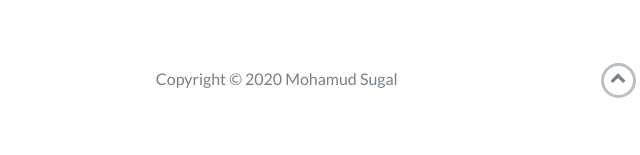
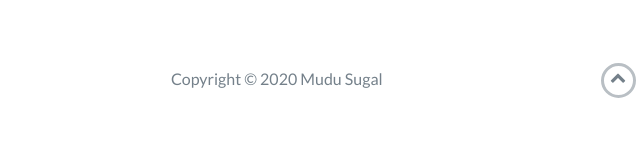
Before and after one commit to mudu93/mudu93.github.io, a website: page index.html in a window 1280 px wide. Shown: the part 3926-4081 px from the top of the page, 22-662 px from the left. Drawn offline with nearby package versions, Linux system fonts and the light colour scheme.

Commit message:
Update index.html

```diff
--- a/index.html
+++ b/index.html
@@ -233,7 +233,7 @@
             <div class="row">
                 <div class="col-sm-5 copyright">
                     <p>
-                        Copyright &copy; 2020 Mohamud Sugal
+                        Copyright &copy; 2020 Mudu Sugal
                     </p>
                 </div>
                 <div class="col-sm-2 top">
```
